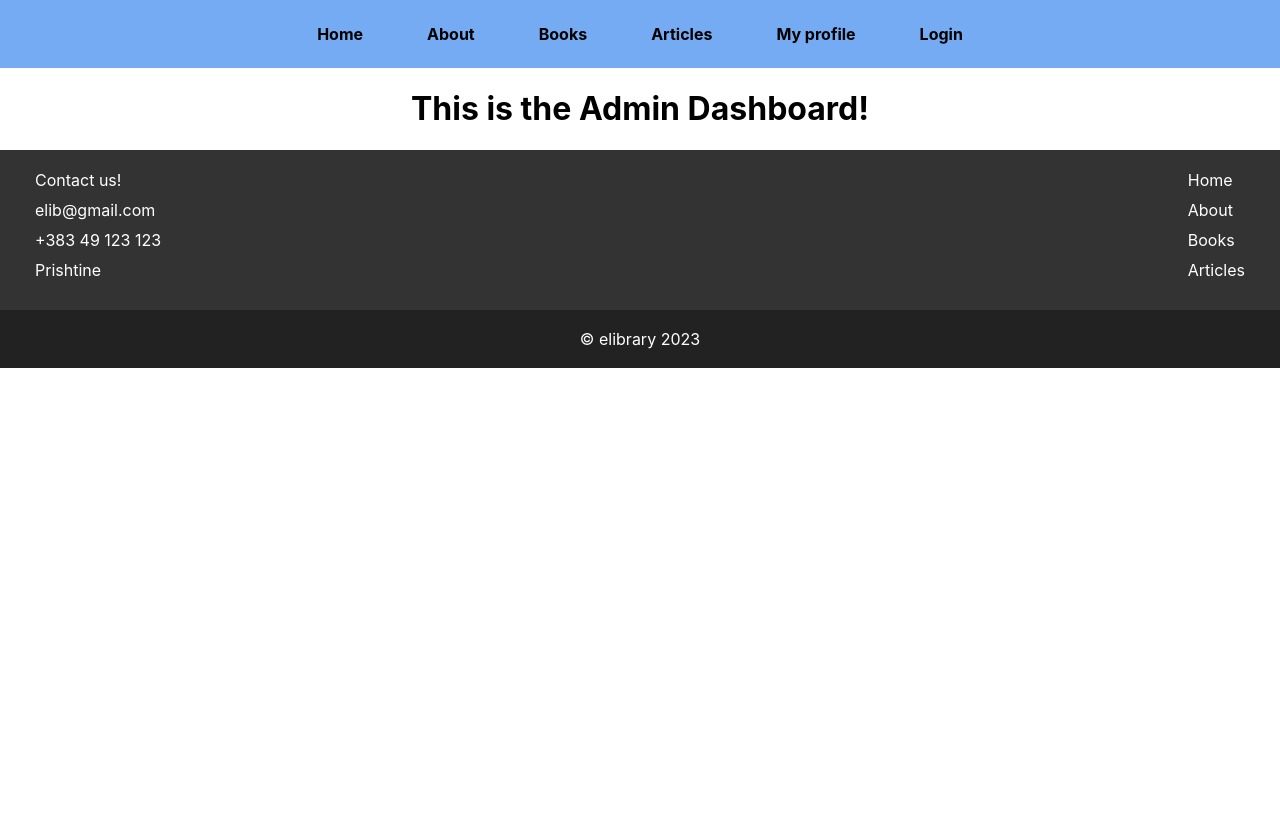
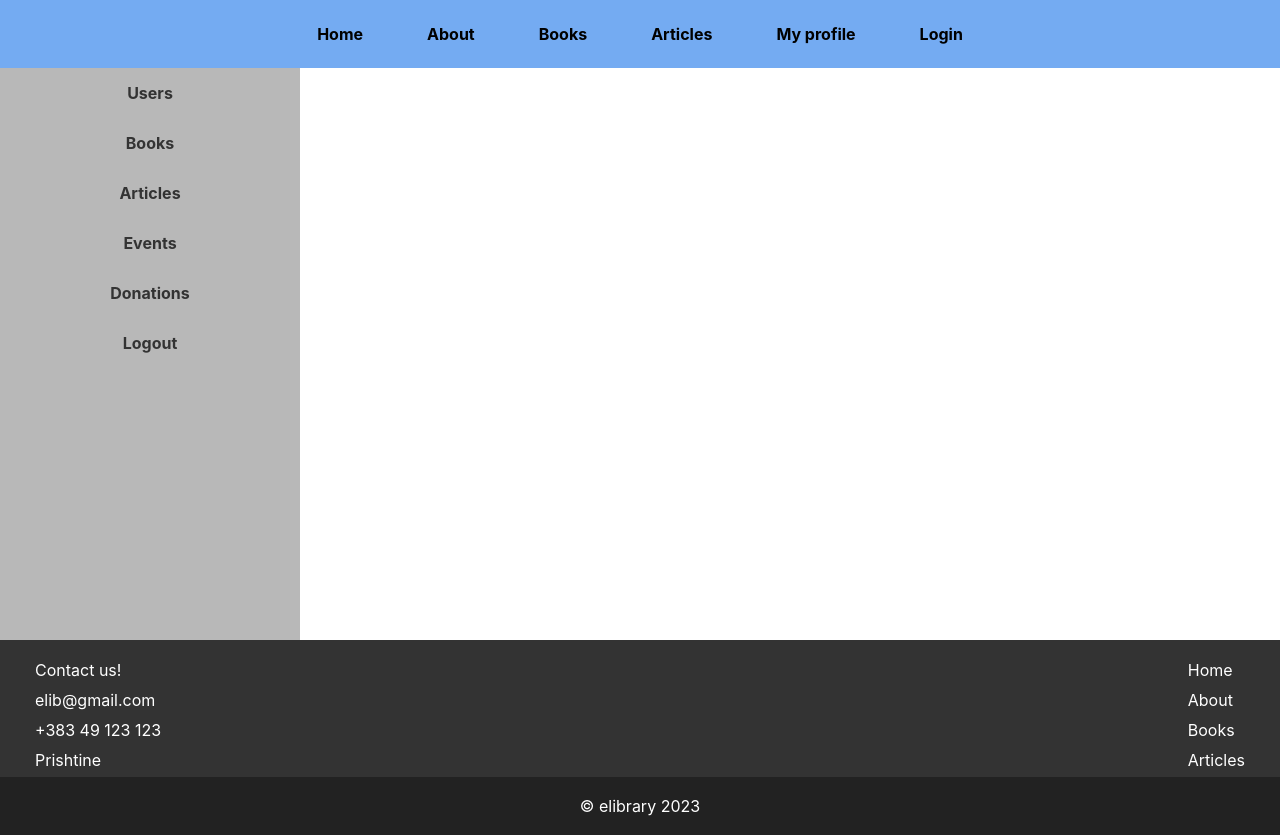
Before and after one commit to arbrudi/lab_course_1, a React (Create React App) app in the folder Project/: page /admin in a window 1280 px wide. Before the commit the page ends 800 px from the top, so only its background shows below. Built offline with nearby package versions, Linux system fonts and the light colour scheme.

Commit message:
Admin dashboard navigation bar for cruds

```diff
--- a/Project/src/App.js
+++ b/Project/src/App.js
@@ -29,7 +29,7 @@ function App() {
             <Route path="/books/:bookid" element={<BookPage />} />
             <Route path="/articles" element={<ArticleList />} />
             <Route path="/articles/:articleid" element={<ArticlePage />} />
-            <Route path="/client" element={<UserDashboard />} />
+            <Route path="/user" element={<UserDashboard />} />
             <Route path="/admin" element={<AdminDashboard />} />
             <Route path="/*" element={<PageNotFound />} />
             <Route path="/login" element={<Login />} />
--- a/Project/src/components/adminNav.js
+++ b/Project/src/components/adminNav.js
@@ -1,18 +1,20 @@
 import {Link} from 'react-router-dom';
+import "./components_css/admin_nav_style.css";
+
 const AdminNav = () =>{
     return(
-        <nav>
+        <nav className="admin-nav-sidebar">
             <ul>
-                <li><Link to="/">Users</Link></li>
-                <li><Link to="/about">Books</Link></li>
-                <li><Link to="/books">Articles</Link></li>
-                <li><Link to="/articles">Events</Link></li>
-                <li><Link to="/userdashboard">Donations</Link></li>
-                <li><Link to ="/login">Logout</Link></li>
-
+                <li><Link to="/admin">Users</Link></li>
+                <li><Link to="/admin">Books</Link></li>
+                <li><Link to="/admin">Articles</Link></li>
+                <li><Link to="/admin">Events</Link></li>
+                <li><Link to="/admin">Donations</Link></li>
+                <li><Link to ="/admin">Logout</Link></li>
             </ul>
         </nav>
     );
-}
+  }
+
 
 export default AdminNav;
--- a/Project/src/components/components_css/Footer_style.css
+++ b/Project/src/components/components_css/Footer_style.css
@@ -1,9 +1,21 @@
+* {
+  box-sizing: border-box;
+}
+
+body {
+  padding: 0;
+  margin: 0;
+}
+
 .foot {
   display: flex;
   justify-content: space-between;
   background-color: #333;
   color: #fff;
   padding: 20px;
+  position: absolute;
+  bottom: 0;
+  width: 100%;
 }
 
 .foot ul {
@@ -16,16 +28,15 @@
   margin-bottom: 10px;
 }
 
+.foot-1 {
+  margin-left: 15px;
+}
 
-.foot-1 {
-  margin-left:15px;
-
-}
 .foot-2 a {
   text-align: right;
-  margin-right:15px;
+  margin-right: 15px;
   text-decoration: none;
-    color: white;
+  color: white;
 }
 
 .footer-copyright {
@@ -33,4 +44,7 @@
   color: #fff;
   text-align: center;
   padding: 3px;
+  position: absolute;
+  bottom: -35px;
+  width: 100%;
 }
--- a/Project/src/components/components_css/NavBar_style.css
+++ b/Project/src/components/components_css/NavBar_style.css
@@ -23,6 +23,6 @@ nav {
   }
 
   nav a:hover {
-    background: rgba(4, 56, 124, 0.555);
+    background: #ddd(4, 56, 124, 0.555);
     color: white;
   }
--- /dev/null
+++ b/Project/src/components/components_css/admin_nav_style.css
@@ -0,0 +1,32 @@
+.admin-nav-sidebar {
+    width: 300px;
+    height: 75vh;
+    margin-left: -50px;
+    background-color: rgb(184, 184, 184);
+    position: sticky;
+    top: 0;
+    left: 0;
+  }
+
+  .admin-nav-sidebar > ul {
+    list-style-type: none;
+    padding: 0;
+    margin: 0;
+  }
+
+  .admin-nav-sidebar > ul > li {
+    display: block;
+    padding: 10px;
+  }
+
+  .admin-nav-sidebar > ul > li:hover {
+    background-color: #ddd;
+  }
+
+  .admin-nav-sidebar > ul > li > a {
+    display: block;
+    color: #333;
+    text-decoration: none;
+    font-size: 16px;
+    padding: 5px;
+  }
--- a/Project/src/pages/AdminDashboard.js
+++ b/Project/src/pages/AdminDashboard.js
@@ -4,10 +4,9 @@ import AdminNav from "../components/adminNav";
 const AdminDashboard = ()=> {
     return(
         <div className ="View">
-        <h1>This is the Admin Dashboard!</h1>
-        {/*<div className="A-nav">
+        <div className="A-nav">
         <AdminNav />
-        </div> */}
+        </div>
 
         </div>
     );
```
